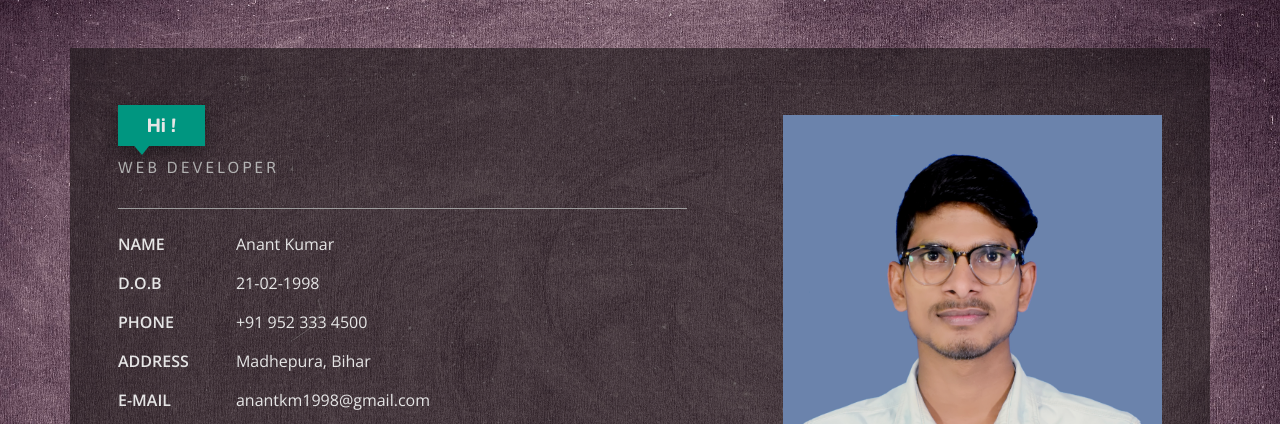
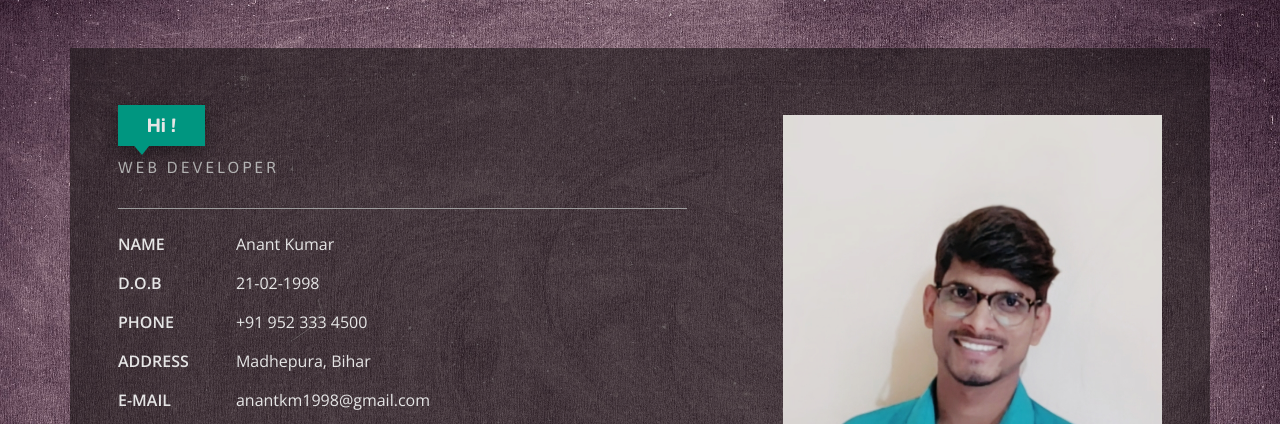
Before and after one commit to Anantk05/Portfolio, a plain HTML site: page index.html in a window 1280 px wide. Shown: the part 91-515 px from the top of the page. Drawn offline with nearby package versions, Linux system fonts and the light colour scheme; files whose address does not match are found by name.

Commit message:
Update index.html

```diff
--- a/index.html
+++ b/index.html
@@ -162,7 +162,7 @@ Smartphone Compatible web template, free webdesigns for Nokia, Samsung, LG, Sony
 					</ul>
 				</div>
 				<div class="col-md-5 header-left">
-					<img src="images/Anant.jpg" alt="">
+					<img src="images/Anant_jpg.jpg" alt="">
 				</div>
 				<div class="clearfix"> </div>
 
```
